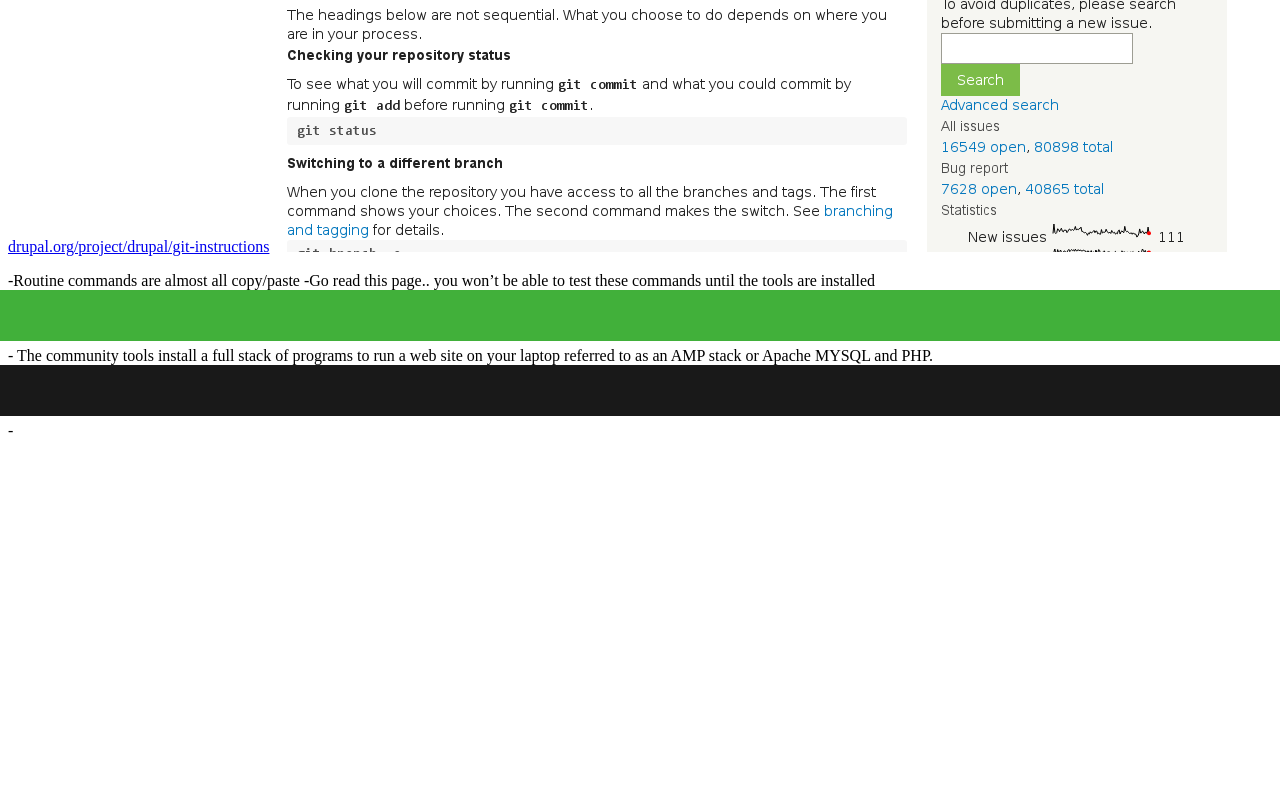
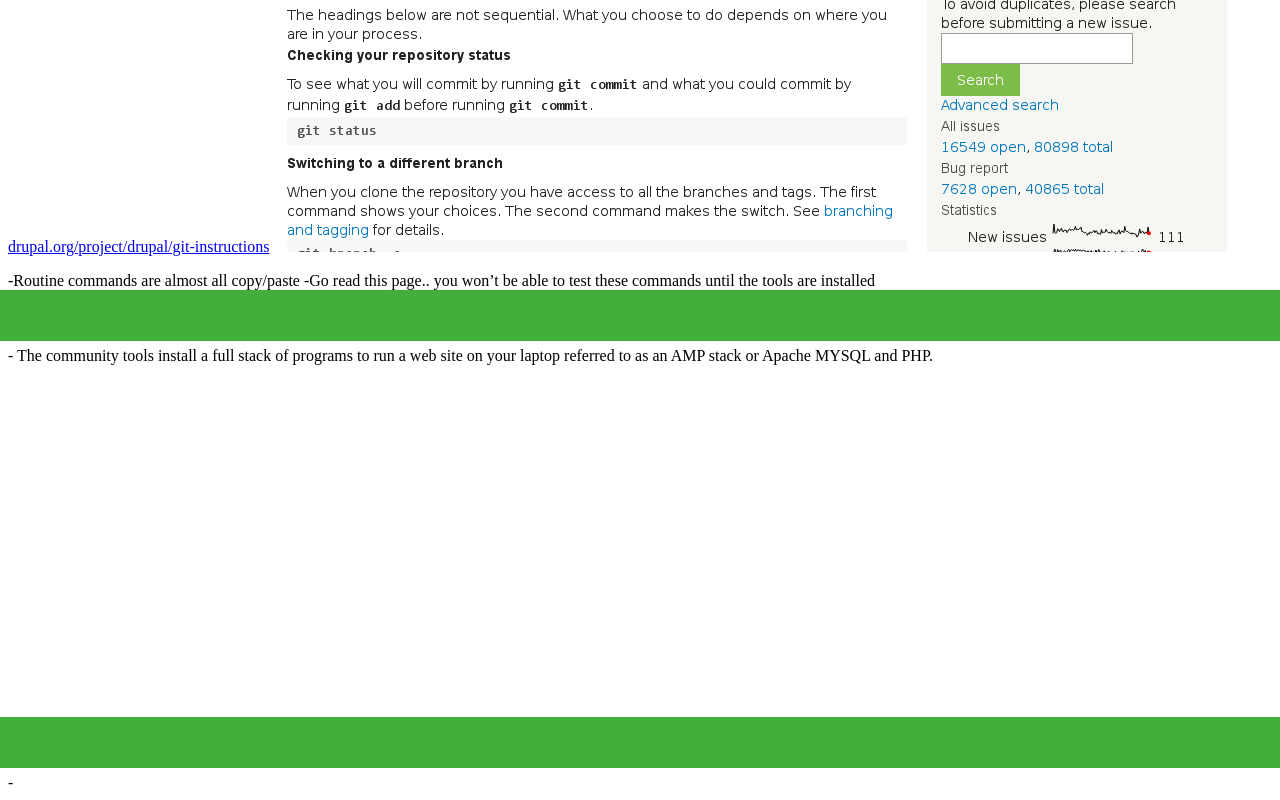
Before and after one commit to mradcliffe/first-time-sprinter-workshop, a website built with webpack: page src/index.html in a window 1280 px wide. Shown: the part 3643-4443 px from the top of the page. Before the commit the page ends 4091 px from the top, so only its background shows below. Built offline with nearby package versions, Linux system fonts and the light colour scheme; a web font is replaced by a local one; what reveal.js would draw is missing.

```diff
--- a/src/sass/style.scss
+++ b/src/sass/style.scss
@@ -57,6 +57,10 @@
 
 .hidden {
   display: none;
+}
+
+.heading.bottom {
+  margin-top: 22rem;
 }
 
 .reveal blockquote {
```
Also changed, not shown: README.md, images/mumbai-sprint.jpg (added).
